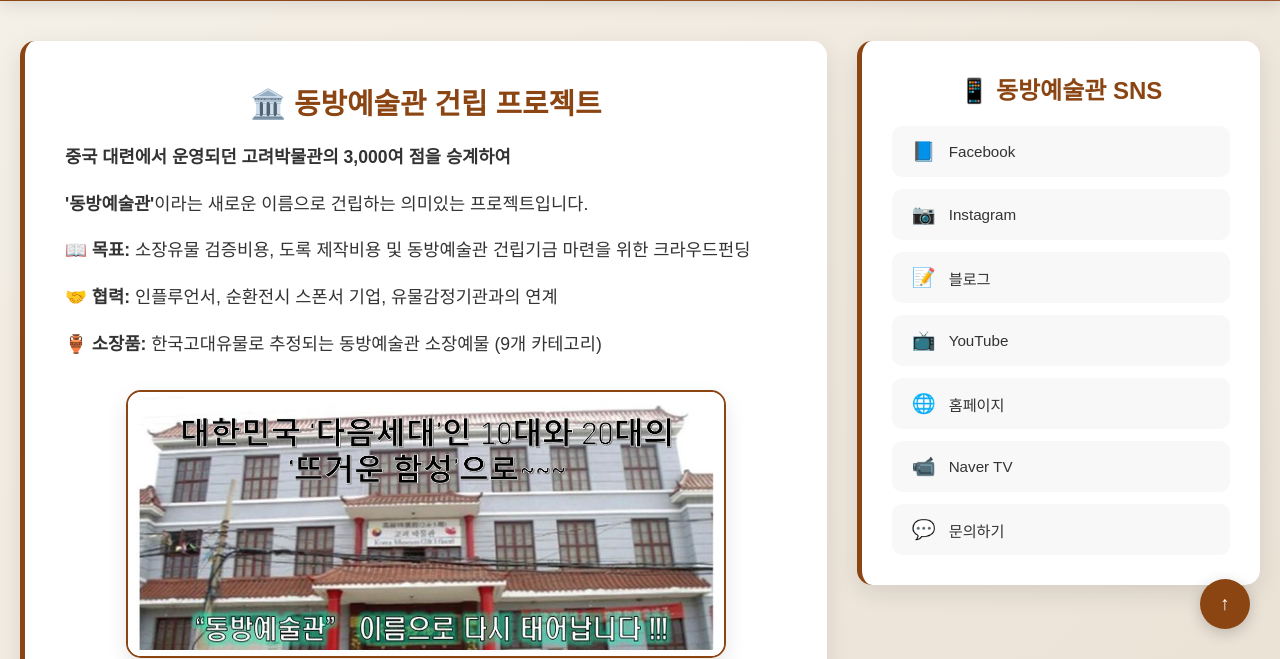
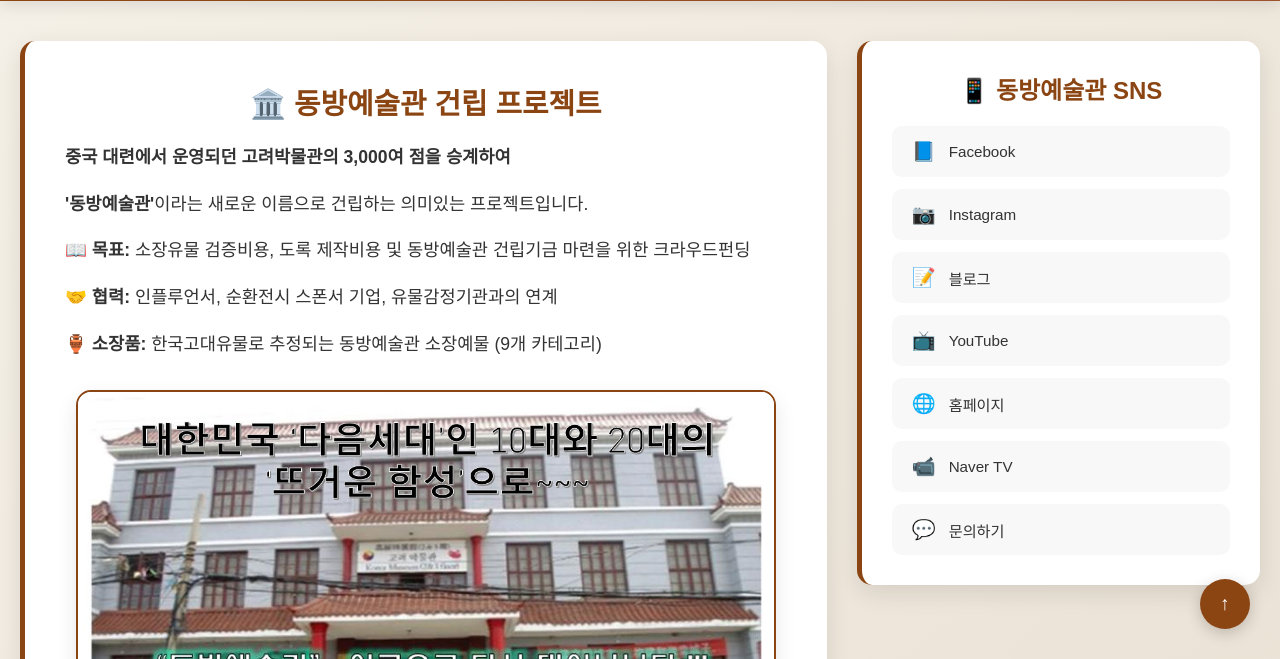
Before and after one commit to hjyeagle/dongbang-museum-test, a plain HTML site: page index.html in a window 1280 px wide. Shown: the part 141-800 px from the top of the page. Drawn offline with Linux system fonts and the light colour scheme.

Commit message:
Update index.html
700

```diff
--- a/index.html
+++ b/index.html
@@ -627,7 +627,7 @@
 
         .museum-building-img {
             width: 100%;
-            max-width: 600px;  /* 800px → 600px로 축소 */
+            max-width: 700px;  /* 800px → 600px로 축소 */
             height: auto;
             border-radius: 15px;
             box-shadow: 0 8px 20px rgba(0,0,0,0.1);  /* 그림자 줄임 */
```
